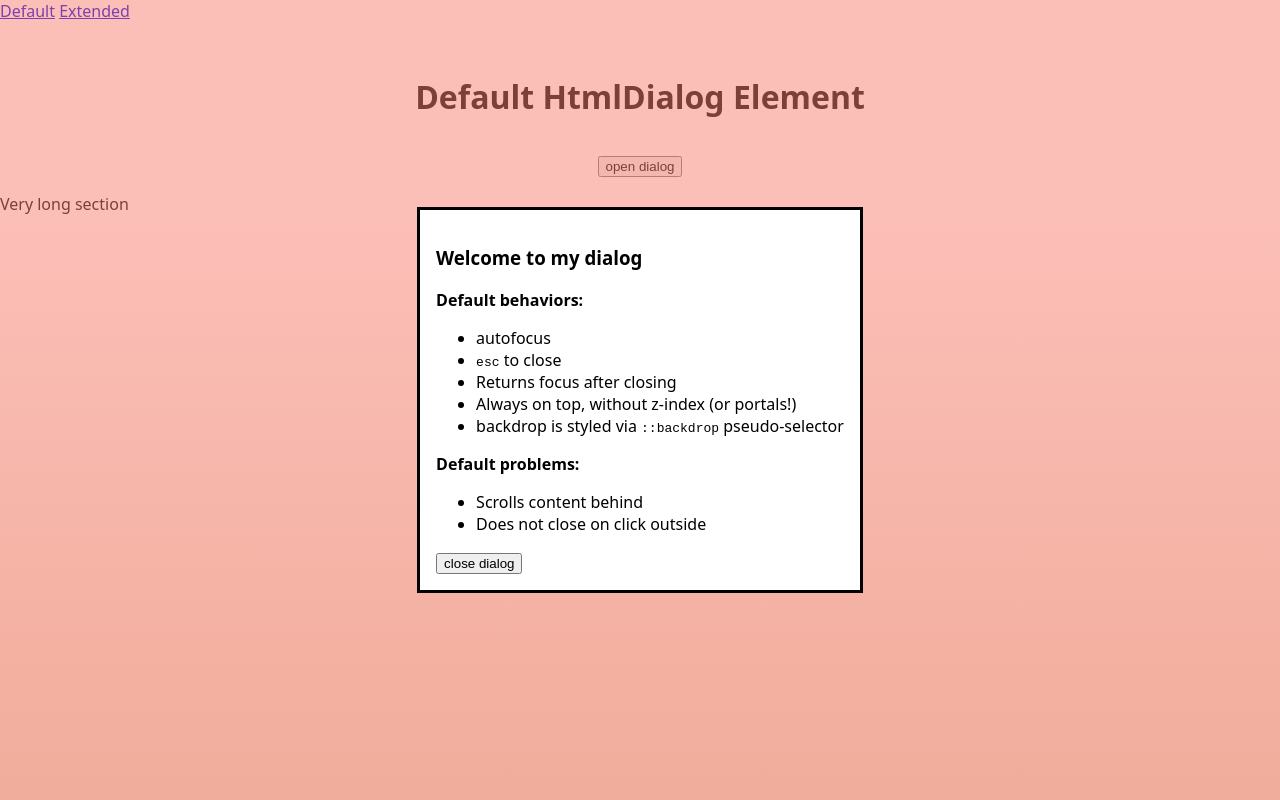
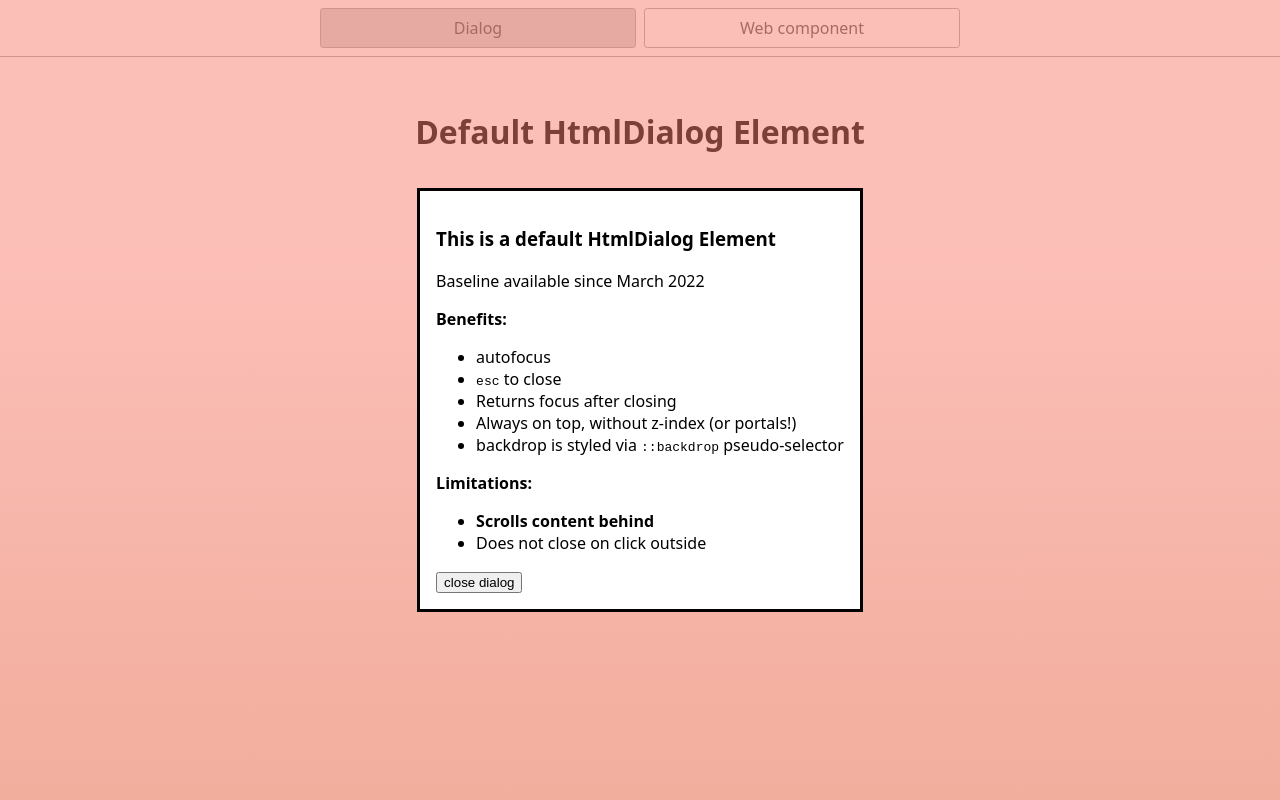
Before and after one commit to mcgrealife/dialog-web-component, a website: page index.html in a window 1280 px wide. Both pictures are taken after a click on the button "open dialog". Shown: the top 800 px of the page. Drawn offline with Linux system fonts and the light colour scheme.

```diff
--- a/index.html
+++ b/index.html
@@ -9,15 +9,16 @@
   </head>
   <body>
     <nav>
-      <a href="/" aria-current="page">Default</a>
-      <a href="/page2.html">Extended</a>
+      <a href="/" aria-current="page">Dialog</a>
+      <a href="/page2.html">Web component</a>
     </nav>
     <main>
       <h1>Default HtmlDialog Element</h1>
       <button>open dialog</button>
       <dialog>
-        <h3>Welcome to my dialog</h3>
-        <b>Default behaviors:</b>
+        <h3>This is a default HtmlDialog Element</h3>
+        <p>Baseline available since March 2022</p>
+        <b>Benefits:</b>
         <ul>
           <li>autofocus</li>
           <li><code>esc</code> to close</li>
@@ -27,9 +28,9 @@
             backdrop is styled via <code>::backdrop</code> pseudo-selector
           </li>
         </ul>
-        <b>Default problems:</b>
+        <b>Limitations:</b>
         <ul>
-          <li>Scrolls content behind</li>
+          <li><b>Scrolls content behind</b></li>
           <li>Does not close on click outside</li>
         </ul>
         <button>close dialog</button>
--- a/styles.css
+++ b/styles.css
@@ -1,5 +1,9 @@
 * {
   box-sizing: border-box;
+}
+
+nav {
+
 }
 
 body {
@@ -25,9 +29,39 @@
   height: 150vh;
   background: linear-gradient(white, tan);
   width: 100vw;
+  display: flex;
+  justify-content: center;
 }
 
 dialog::backdrop {
   background-color: salmon;
   opacity: 0.5;
 }
+
+
+
+nav {
+  display: flex;
+  flex-wrap: wrap;
+  align-items: center;
+  justify-content: center;
+  padding: 0.5rem;
+  gap: 0.5rem;
+  border-bottom: solid 1px #aaa;
+  /* background-color: #eee; */
+}
+
+nav a {
+  min-width: 25%;
+  padding: 0.5rem;
+  border-radius: 0.2rem;
+  border: solid 1px #aaa;
+  text-align: center;
+  text-decoration: none;
+  color: #555;
+}
+
+nav a[aria-current='page'] {
+  /* color: #000; */
+  background-color: #d4d4d4;
+}
```
Also changed, not shown: page2.html (+2 -2 lines), 1 other file.
